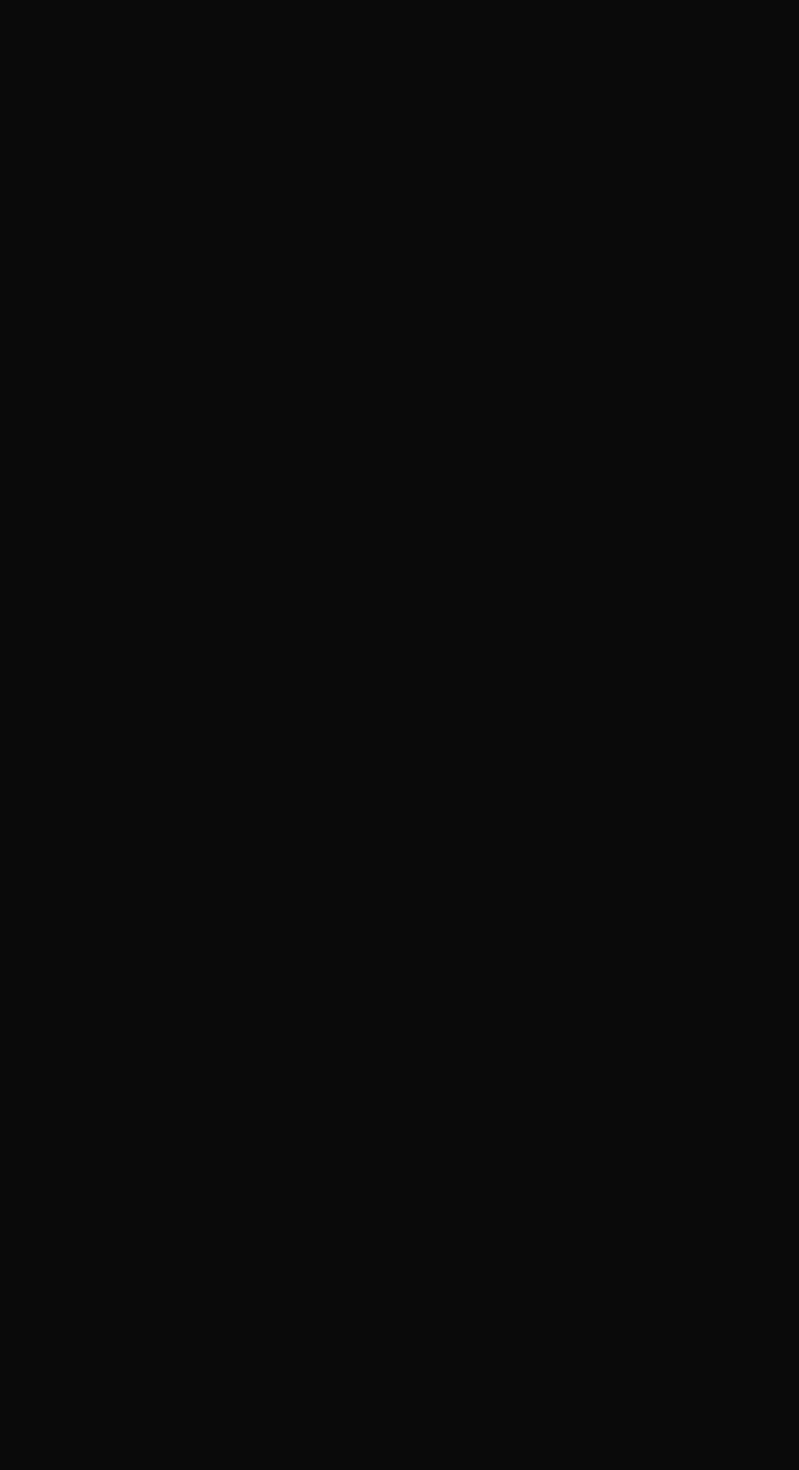
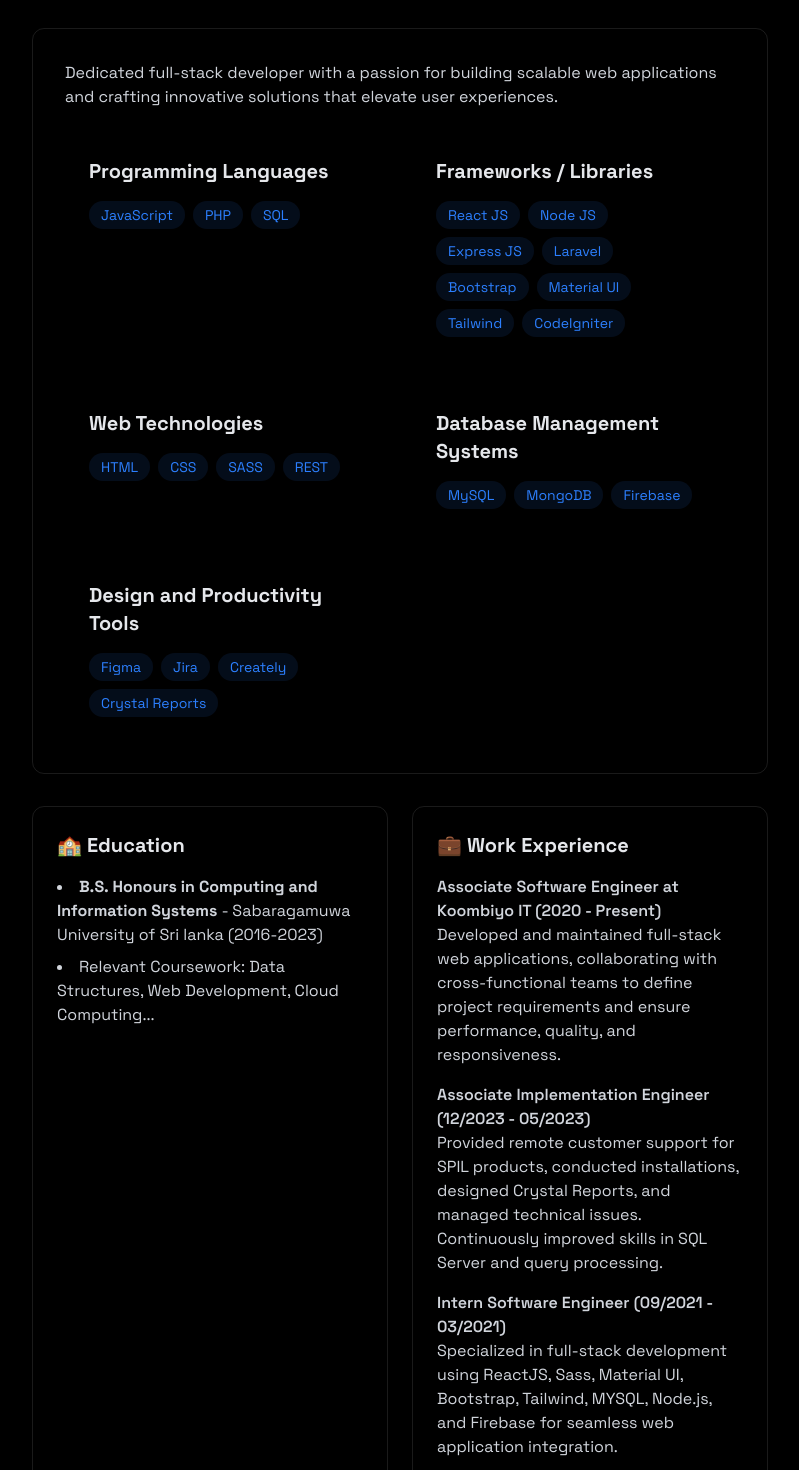
Before and after one commit to gihantha/portfolio, a React (Vite) app: page / in a window 1280 px wide. Shown: the part 920-2390 px from the top of the page, without its empty margins (240-1039 px from the left). Before the commit the page ends 800 px from the top, so only its background shows below. Built offline with nearby package versions, Linux system fonts and the light colour scheme.

Commit message:
feat(About): created a about page with skills display

```diff
--- a/src/App.jsx
+++ b/src/App.jsx
@@ -5,6 +5,7 @@
 import "./index.css";
 import { MobileMenu } from "./components/MobileMenu";
 import { Home } from "./components/sections/Home";
+import { About } from "./components/sections/About";
 
 function App() {
   const [isLoaded, setIsLoaded] = useState(false);
@@ -21,6 +22,7 @@
         <Navbar menuOpen={menuOpen} setMenuOpen={setMenuOpen} />
         <MobileMenu menuOpen={menuOpen} setMenuOpen={setMenuOpen} />
         <Home />
+        <About />
       </div>
     </>
   );
--- a/src/components/sections/About.jsx
+++ b/src/components/sections/About.jsx
@@ -0,0 +1,119 @@
+export const About = () => {
+  const skills = {
+    "Programming Languages": ["JavaScript", "PHP", "SQL"],
+    "Frameworks / Libraries": [
+      "React JS",
+      "Node JS",
+      "Express JS",
+      "Laravel",
+      "Bootstrap",
+      "Material UI",
+      "Tailwind",
+      "CodeIgniter",
+    ],
+    "Web Technologies": ["HTML", "CSS", "SASS", "REST"],
+    "Database Management Systems": ["MySQL", "MongoDB", "Firebase"],
+    "Design and Productivity Tools": [
+      "Figma",
+      "Jira",
+      "Creately",
+      "Crystal Reports",
+    ],
+  };
+  return (
+    <section id="about" className="min-h-screen flex items-center py-20">
+      <div className="max-w-3xl mx-auto px-4 ">
+        <h2 className="text-3xl font-bold mb-8 bg-gradient-to-r from-blue-500 to-cyan-400 bg-clip-text text-transparent text-center">
+          {" "}
+          About Me
+        </h2>
+        <div className="rounded-xl p-8 border-white/10 border hover:-translate-y-1 transition-all">
+          <p className="text-gray-300 mb-6">
+            Dedicated full-stack developer with a passion for building scalable
+            web applications and crafting innovative solutions that elevate user
+            experiences.
+          </p>
+          <div className="grid grid-cols-1 md:grid-cols-2 gap-6">
+            {Object.keys(skills).map((category) => (
+              <div
+                key={category}
+                className="rounded-xl p-6 hover:-translate-y-1 transition-all"
+              >
+                <h3 className="text-xl font-bold mb-4">{category}</h3>
+                <div className="flex flex-wrap gap-2">
+                  {skills[category].map((tech, key) => (
+                    <span
+                      key={key}
+                      className="bg-blue-500/10 text-blue-500 py-1 px-3 rounded-full text-sm hover:bg-blue-500/20
+                        hover:shadow-[0_2px_8px_rgba(59,130,246,0.2)] transition"
+                    >
+                      {tech}
+                    </span>
+                  ))}
+                </div>
+              </div>
+            ))}
+          </div>
+        </div>
+
+        <div className="grid grid-cols-1 md:grid-cols-2 gap-6 mt-8">
+          <div className="p-6 rounded-xl border-white/10 border hover:-translate-y-1 transition-all">
+            <h3 className="text-xl font-bold mb-4"> 🏫 Education </h3>
+            <ul className="list-disc list-inside text-gray-300 space-y-2">
+              <li>
+                <strong>
+                  {" "}
+                  B.S. Honours in Computing and Information Systems{" "}
+                </strong>{" "}
+                - Sabaragamuwa University of Sri lanka (2016-2023)
+              </li>
+              <li>
+                Relevant Coursework: Data Structures, Web Development, Cloud
+                Computing...
+              </li>
+            </ul>
+          </div>
+          <div className="p-6 rounded-xl border-white/10 border hover:-translate-y-1 transition-all">
+            <h3 className="text-xl font-bold mb-4"> 💼 Work Experience </h3>
+            <div className="space-y-4 text-gray-300">
+              <div>
+                <h4 className="font-semibold">
+                  Associate Software Engineer at Koombiyo IT (2020 - Present)
+                </h4>
+                <p>
+                  Developed and maintained full-stack web applications,
+                  collaborating with cross-functional teams to define project
+                  requirements and ensure performance, quality, and
+                  responsiveness.
+                </p>
+              </div>
+
+              <div>
+                <h4 className="font-semibold">
+                  Associate Implementation Engineer (12/2023 - 05/2023)
+                </h4>
+                <p>
+                  Provided remote customer support for SPIL products, conducted
+                  installations, designed Crystal Reports, and managed technical
+                  issues. Continuously improved skills in SQL Server and query
+                  processing.
+                </p>
+              </div>
+
+              <div>
+                <h4 className="font-semibold">
+                  Intern Software Engineer (09/2021 - 03/2021)
+                </h4>
+                <p>
+                  Specialized in full-stack development using ReactJS, Sass,
+                  Material UI, Bootstrap, Tailwind, MYSQL, Node.js, and Firebase
+                  for seamless web application integration.
+                </p>
+              </div>
+            </div>
+          </div>
+        </div>
+      </div>
+    </section>
+  );
+};
```
